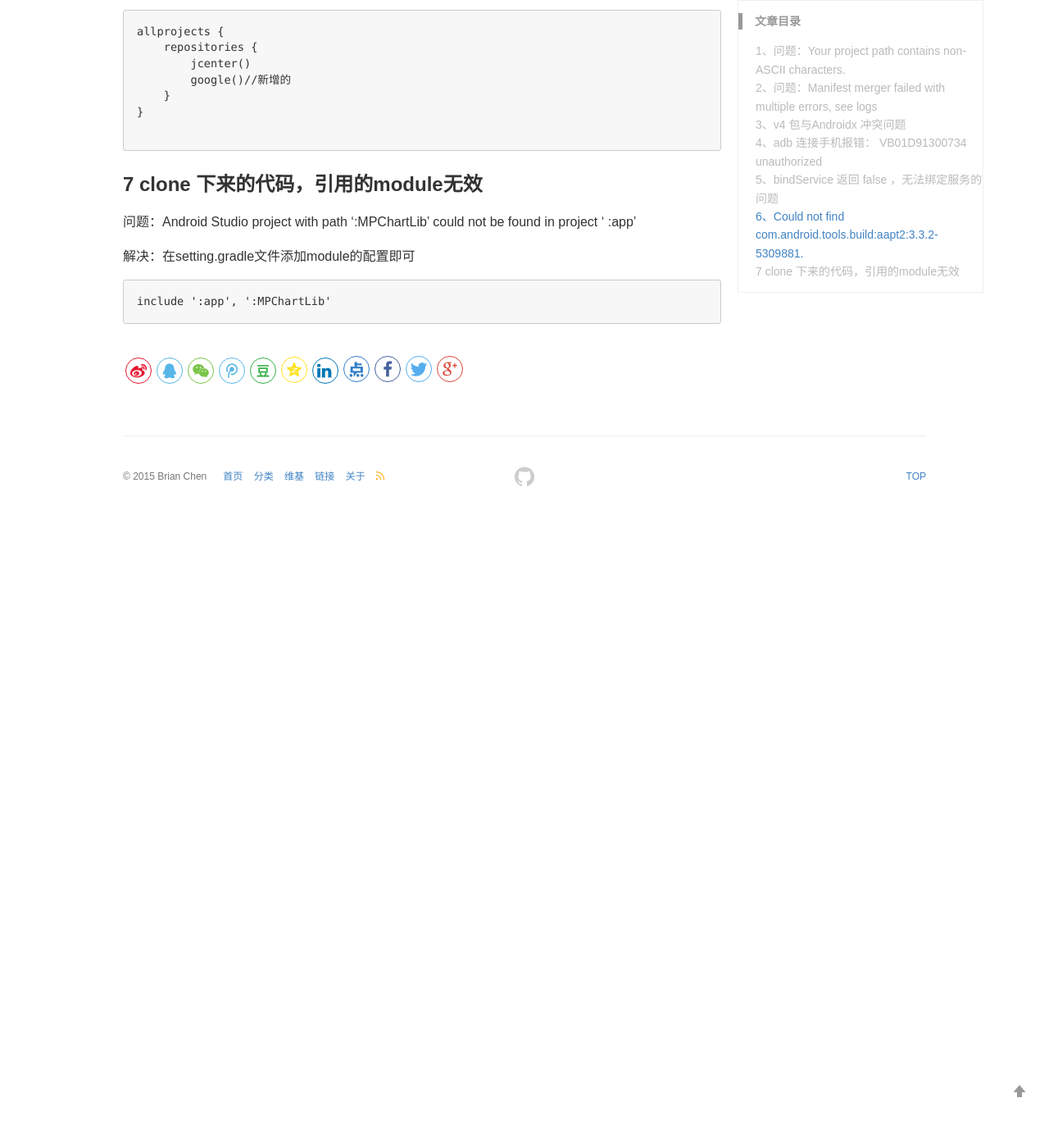
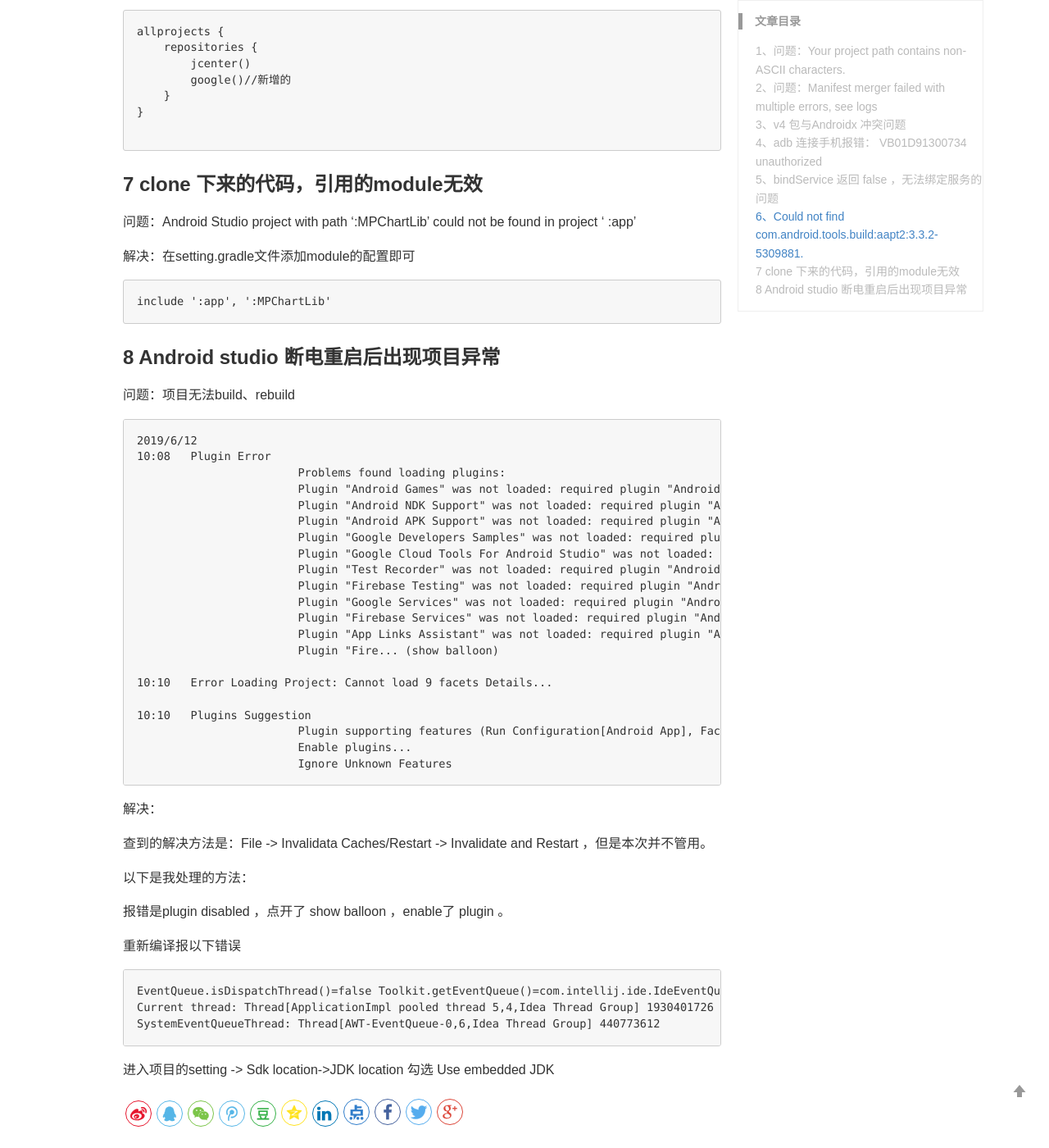
Before and after one commit to BrianCZY/BrianCZY.github.io, a Jekyll site: the page built from _posts/android/2019-04-28-Android问题记录.md, in a window 1280 px wide and 1400 px high, scrolled down 3317 px. Shown: the whole window at 82% size. Built offline with Jekyll 4.4.1, drawn with Linux system fonts in a browser that asks for light colours; comment, search, counter and statistics services are not loaded; before the commit the page ends 3947 px from its top, so only the background shows below that.

Commit message:
添加 android编译相关文章

````diff
--- a/_posts/android/2019-04-28-Android问题记录.md
+++ b/_posts/android/2019-04-28-Android问题记录.md
@@ -153,3 +153,53 @@ allprojects {
 ```xml
 include ':app', ':MPChartLib'
 ```
+
+
+
+### 8 Android studio 断电重启后出现项目异常
+
+问题：项目无法build、rebuild
+
+```
+2019/6/12
+10:08	Plugin Error
+			Problems found loading plugins:
+			Plugin "Android Games" was not loaded: required plugin "Android Support" is disabled.
+			Plugin "Android NDK Support" was not loaded: required plugin "Android Support" is disabled.
+			Plugin "Android APK Support" was not loaded: required plugin "Android Support" is disabled.
+			Plugin "Google Developers Samples" was not loaded: required plugin "Android Support" is disabled.
+			Plugin "Google Cloud Tools For Android Studio" was not loaded: required plugin "Android Support" is disabled.
+			Plugin "Test Recorder" was not loaded: required plugin "Android Support" is disabled.
+			Plugin "Firebase Testing" was not loaded: required plugin "Android Support" is disabled.
+			Plugin "Google Services" was not loaded: required plugin "Android Support" is disabled.
+			Plugin "Firebase Services" was not loaded: required plugin "Android Support" is disabled.
+			Plugin "App Links Assistant" was not loaded: required plugin "Android Support" is disabled.
+			Plugin "Fire... (show balloon)
+
+10:10	Error Loading Project: Cannot load 9 facets Details...
+
+10:10	Plugins Suggestion
+			Plugin supporting features (Run Configuration[Android App], Facet[android, android-gradle]) is currently disabled.
+			Enable plugins...
+			Ignore Unknown Features
+```
+
+
+
+解决：
+
+查到的解决方法是：File -> Invalidata Caches/Restart -> Invalidate and Restart  ，但是本次并不管用。
+
+以下是我处理的方法：
+
+报错是plugin  disabled ，点开了 show balloon ，enable了 plugin 。
+
+重新编译报以下错误
+
+```
+EventQueue.isDispatchThread()=false Toolkit.getEventQueue()=com.intellij.ide.IdeEventQueue@3b678aa1
+Current thread: Thread[ApplicationImpl pooled thread 5,4,Idea Thread Group] 1930401726
+SystemEventQueueThread: Thread[AWT-EventQueue-0,6,Idea Thread Group] 440773612
+```
+
+进入项目的setting -> Sdk location->JDK location     勾选 Use embedded JDK
````
Also changed, not shown: _posts/android/android_system/2019-06-13-编译系统.md (added, +51 -0 lines), temp/2019-06-13-内置应用.md (added, +112 -0 lines), temp/2019-6-14-android系统编译的一些错误.md (added, +26 -0 lines), _posts/android/android_system/2019-06-03-android系统root修改笔记.md (renamed from _posts/android/android_system/2019-06-03-android系统修改笔记.md).
